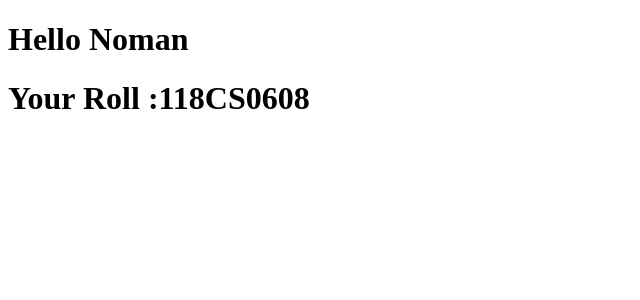
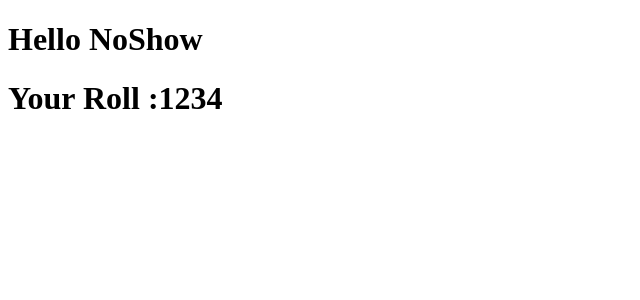
Before and after one commit to Noman608/ReactJs, a React (Create React App) app in the folder my-app/: page / in a window 1280 px wide. Shown: the top 300 px of the page, without its empty margins (0-640 px from the left). Built offline with nearby package versions, Linux system fonts and the light colour scheme.

Commit message:
Typechecking with PropTypes

```diff
--- a/my-app/src/Student.js
+++ b/my-app/src/Student.js
@@ -1,5 +1,5 @@
 import React, { Component } from "react";
-
+import PropTypes from 'prop-types';
 class Student extends Component {
   render() {
     return (
@@ -10,4 +10,11 @@ class Student extends Component {
     );
   }
 }
+Student.propTypes = {
+     name:PropTypes.string.isRequired,
+     roll:PropTypes.number,
+}
+Student.defaultProps = {
+    name:"NoShow",
+}
 export default Student;
--- a/my-app/src/index.js
+++ b/my-app/src/index.js
@@ -1,6 +1,7 @@
 import React from "react";
-import ReactDOM from "react-dom";
+import ReactDOM from "react-dom/client";
 import Student from "./Student.js"
 
+const root = ReactDOM.createRoot(document.getElementById('root'));
 
-ReactDOM.render(<Student name="Noman" roll="118CS0608"/>,document.getElementById('root'));
+root.render(<Student  roll={1234}/>);
```
